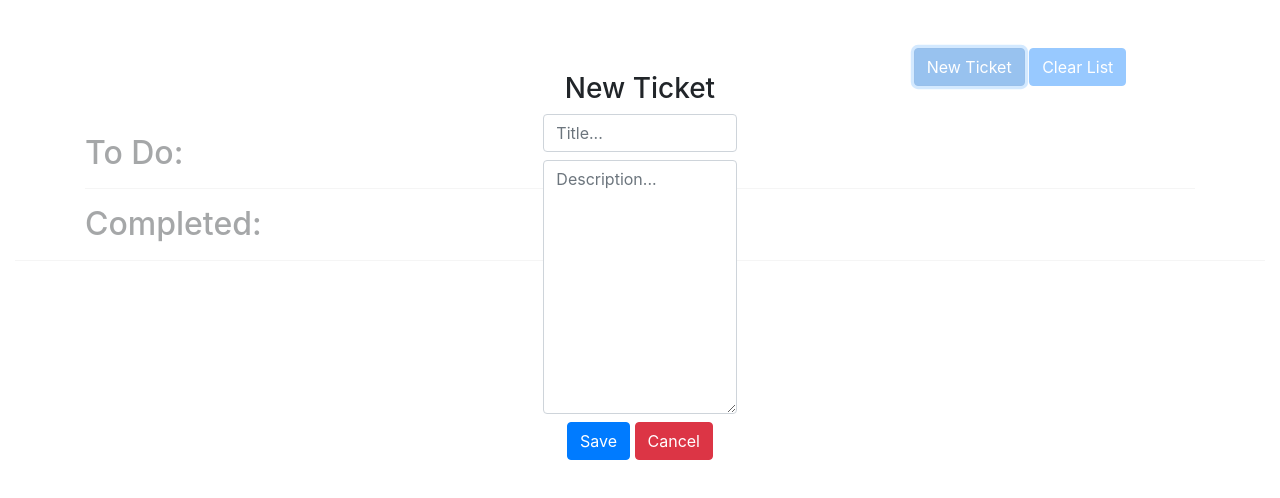
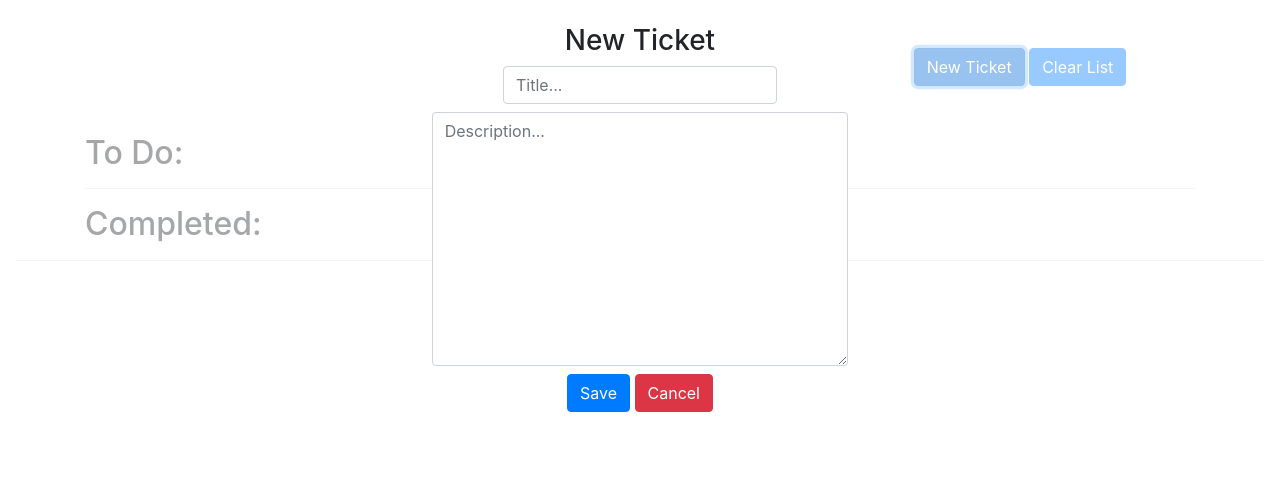
Before and after one commit to EdBrockbank/to-do-list, a plain HTML site: page index.html in a window 1280 px wide. Both pictures are taken after a click on the button "New Ticket". Drawn offline with Linux system fonts and the light colour scheme.

Commit message:
Add files via upload

```diff
--- a/index.html
+++ b/index.html
@@ -38,11 +38,11 @@
     </div>
     <hr>
 </div>
-<div class="container-fluid text-center">
+<div class="text-center">
     <div class="row" id="formArea">
-        <div class="col-sm-12 col-md-4"></div>
-        <div class="col-sm-12 col-md-4">
-            <div class="form-group text-center mt-5">
+        <div class="col-sm-12 col-md-2"></div>
+        <div class="col-sm-12 col-md-8">
+            <div class="form-group text-center">
                 <h3>New Ticket</h3>
                 <form class="form-group" id="form">
                     <label><input id="title" class="form-control" type="text" placeholder="Title..."></label><br>
@@ -51,7 +51,7 @@
                 </form>
             </div>
         </div>
-        <div class="col-sm-12 col-md-4"></div>
+        <div class="col-sm-12 col-md-2"></div>
     </div>
 </div>
 <!-- jQuery -->
```
